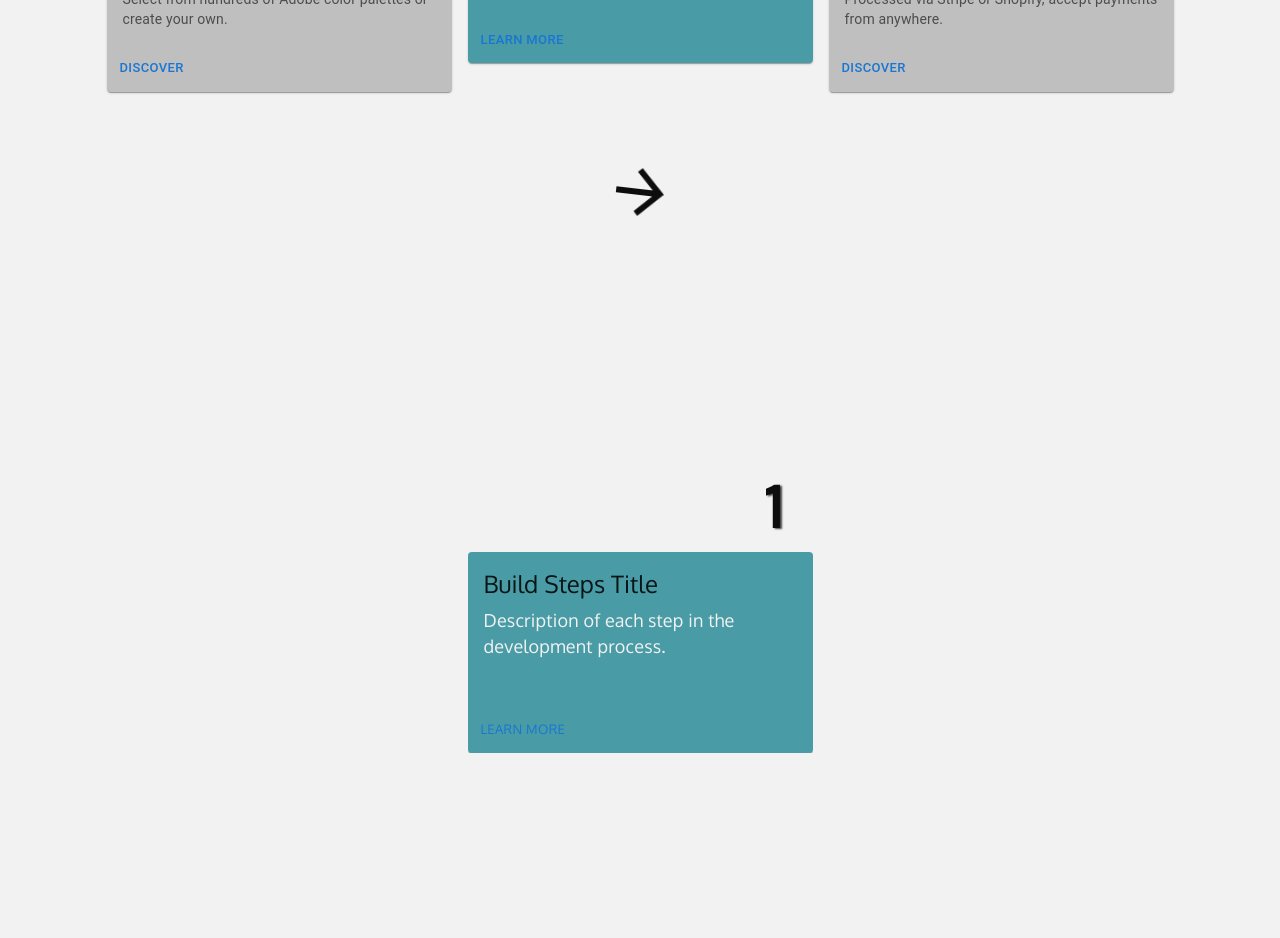
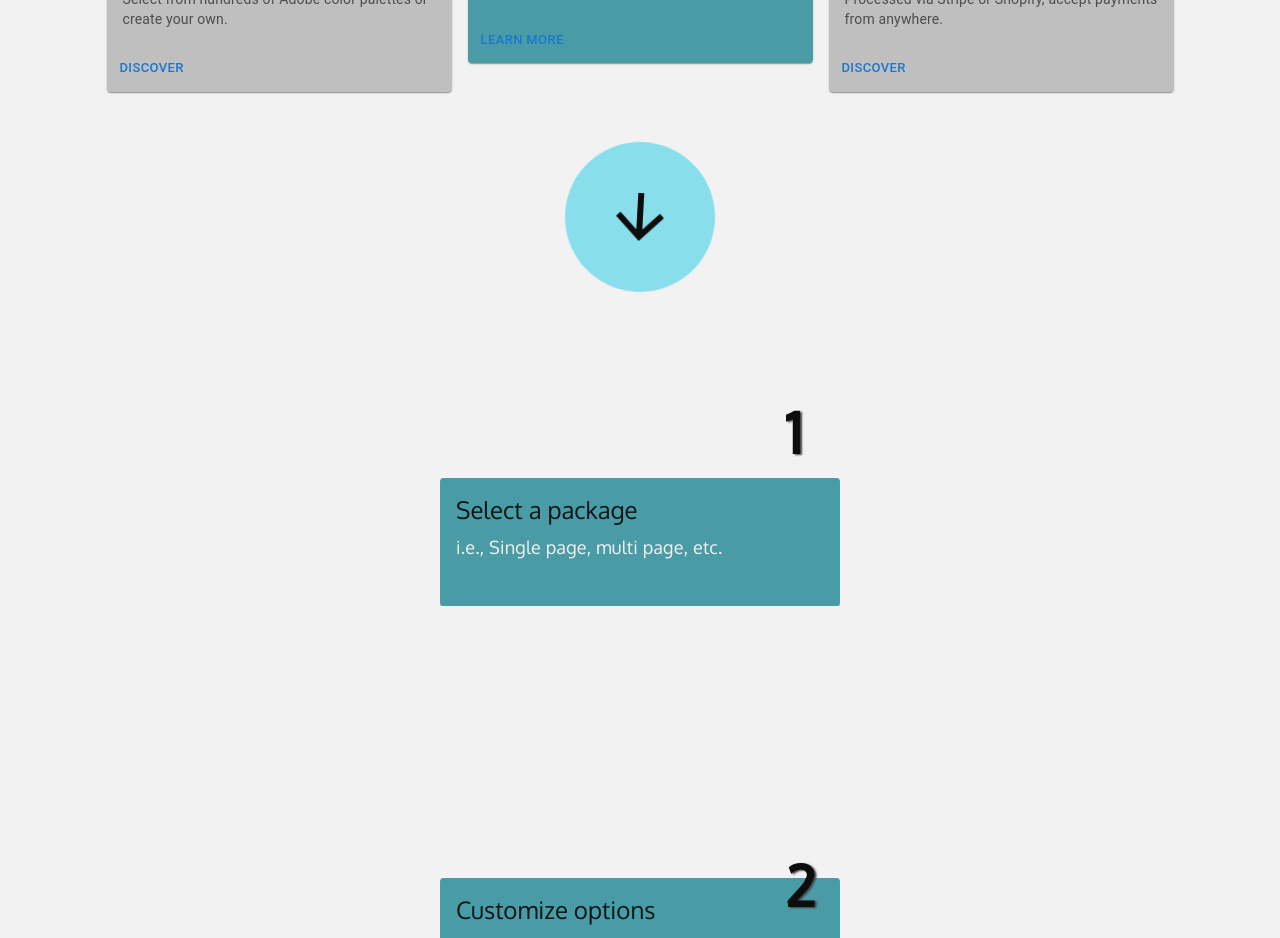
Before and after one commit to argounova/turn17-media, a Next.js app: page / in a window 1280 px wide. Shown: the part 940-1878 px from the top of the page. Built offline with nearby package versions, Linux system fonts and the light colour scheme; no server answers.

Commit message:
button component and steps object array

```diff
--- /dev/null
+++ b/components/Button/index.jsx
@@ -0,0 +1,19 @@
+import * as React from "react"
+import Link from "next/link"
+import { MdArrowForward as Arrow } from "react-icons/md"
+import { Styles } from "./style"
+
+const Button = ({ text, to, href, arrow }) => {
+  return (
+    <Styles>
+      <Link href={href} style={{ textDecoration: 'none' }}>
+      {text}
+      {arrow || to ?
+        <Arrow style={{ marginLeft: "10px" }} />
+       : null }
+       </Link>
+    </Styles>
+  )
+}
+
+export default Button
--- /dev/null
+++ b/components/Button/style.js
@@ -0,0 +1,49 @@
+import styled from "@emotion/styled"
+
+export const Styles = styled.button`
+  color: var(--char0);
+  background-color: transparent;
+  font-family: "Oxygen", sans-serif;
+  font-size: 2.5rem;
+  border: 0;
+  text-decoration: none;
+  padding: 0;
+  transition: color 0.3s ease;
+  text-transform: capitalize;
+  font-weight: 700;
+  position: relative;
+  padding-bottom: 15px;
+  display: inline-flex;
+  align-items: center;
+
+  @media(max-width:800px) {
+    font-size: 2rem;
+  }
+
+  &::after {
+    content: "";
+    display: block;
+    position: absolute;
+    height: 3px;
+    left: 0;
+    right: 0;
+    bottom: 8px;
+    background-color: var(--char5);
+    transition: left 0.3s ease;
+  }
+
+  &:focus {
+    color: var(--mb1-3);
+  }
+
+  @media (hover: hover) {
+    &:hover {
+      cursor: pointer;
+      color: var(--primary);
+
+      &::after {
+        left: 100%;
+      }
+    }
+  }
+`
--- a/components/DownArrow.jsx
+++ b/components/DownArrow.jsx
@@ -7,10 +7,14 @@ export default function DownArrow() {
         <>
             <motion.div
                 style={{
-                    height: '200px',
+                    height: '50px',
+                    width: '50px',
                     display: 'flex',
                     justifyContent: 'center',
                     alignItems: 'center',
+                    backgroundColor: 'var(--mb1-3)',
+                    borderRadius: '50%',
+                    margin: '100px 0px'
                 }}
                 animate={{
                     scale: [2, 3, 3, 2, 2],
--- a/components/FinishedSiteEx.jsx
+++ b/components/FinishedSiteEx.jsx
@@ -9,7 +9,10 @@ export default function FinishedSiteEx() {
             <motion.div
                     initial={{ opacity: 0 }}
                     whileInView={{ opacity: 1 }}
-                    transition={{ duration: 1.5 }}
+                    transition={{ duration: 2.5 }}
+                    style={{
+                        marginBottom: '2%'
+                    }}
             >
                 <div>
                     <h2
--- a/components/Parallax/Parallax.jsx
+++ b/components/Parallax/Parallax.jsx
@@ -1,18 +1,25 @@
 import { ParallaxStyles } from "./style"
 import { useRef } from "react";
+import * as React from 'react';
+import Card from '@mui/material/Card';
+import CardActions from '@mui/material/CardActions';
+import CardActionArea from '@mui/material/CardActionArea';
+import CardContent from '@mui/material/CardContent';
+import Button from '@mui/material/Button';
+import Typography from '@mui/material/Typography';
 import {
   motion,
   useScroll,
   useSpring,
   useTransform,
-} from "framer-motion";
-import FeatureTextCard from "../FeatureTextCard";
+} from "framer-motion"
+import steps from "./steps"
 
 function useParallax(value, distance) {
   return useTransform(value, [0, 1], [-distance, distance]);
 }
 
-function Step({ id }) {
+function Step({ title, subtitle, step }) {
   const ref = useRef(null);
   const { scrollYProgress } = useScroll({ target: ref });
   const y = useParallax(scrollYProgress, 300);
@@ -20,12 +27,23 @@ function Step({ id }) {
   return (
     <section>
       <div ref={ref}>
-        <FeatureTextCard
-          title="Build Steps Title"
-          description="Description of each step in the development process."
-        />
+        <Card sx={{
+        maxWidth: 400,
+        backgroundColor: 'var(--mb1-2)',
+        }}>
+          <CardActionArea>
+            <CardContent>
+              <Typography gutterBottom variant="h5" component="div">
+                {title}
+              </Typography>
+              <Typography variant="body2" color='var(--char0)' align='left'>
+                {subtitle}
+              </Typography>
+            </CardContent>
+          </CardActionArea>
+        </Card>
       </div>
-      <motion.h2 style={{ y }}>{id}</motion.h2>
+      <motion.h2 style={{ y }}>{step}</motion.h2>
     </section>
   );
 }
@@ -42,8 +60,13 @@ export default function Parallax() {
     <>
       <main>
         <ParallaxStyles>
-          {[1, 2, 3, 4, 5].map((step) => (
-            <Step id={step} key={step}/>
+          {steps.map((step) => (
+            <Step
+              key={ step.step }
+              title={ step.title }
+              subtitle={ step.subtitle }
+              step={ step.step }
+            />
           ))}
           <motion.div className="progress" style={{ scaleX }} />
         </ParallaxStyles>
--- /dev/null
+++ b/components/Parallax/steps.js
@@ -0,0 +1,29 @@
+const steps = [
+    {
+        step: '1',
+        title: 'Select a package',
+        subtitle: 'i.e., Single page, multi page, etc.'
+    },
+    {
+        step: '2',
+        title: 'Customize options',
+        subtitle: 'Choose colors, fonts, layouts and more.'
+    },
+    {
+        step: '3',
+        title: 'Enter additional information',
+        subtitle: 'Add special requests, details or extra features you would like to explore.'
+    },
+    {
+        step: '4',
+        title: 'Scheduling',
+        subtitle: 'Select 1x1 Zoom sessions and site ETA on our calender.'
+    },
+    {
+        step: '5',
+        title: 'Finalize choices',
+        subtitle: 'Confirm all selections and pay deposit.'
+    },
+]
+
+export default steps
--- a/components/Parallax/style.js
+++ b/components/Parallax/style.js
@@ -66,13 +66,13 @@ export const ParallaxStyles = styled.div`
     text-shadow: 2px 1px 2px var(--char3);
 
     @media(min-width:767px) {
-      left: calc(50% + 125px);
+      left: calc(50% + 145px);
     }
 
   }
 
   section {
-    height: 90vh;
+    height: 50vh;
     display: flex;
     justify-content: center;
     align-items: center;
@@ -82,7 +82,7 @@ export const ParallaxStyles = styled.div`
   }
 
   section > div {
-    width: fit-content;
+    width: 100%;
     height: auto;
     position: relative;
     max-height: 90vh;
--- a/components/TopNavigation.jsx
+++ b/components/TopNavigation.jsx
@@ -48,7 +48,7 @@ function TopNavigation() {
               display: { xs: 'none', md: 'flex' },
             }}
           >
-            <img src="/turn17-media-logo-v1-1.png" alt="Turn 17 Media Logo" style={{ width: '100px' }} />
+            <img src="/turn17-logo-main.png" alt="Turn 17 Media Logo" style={{ width: '100px' }} />
           </Typography>
           <Box sx={{ flexGrow: 1, display: { xs: 'none', md: 'flex' }, justifyContent: 'center', ml: '-100px' }}>
             {pages.map((page) => (
@@ -68,7 +68,7 @@ function TopNavigation() {
               display: { xs: 'flex', md: 'none' },
             }}
           >
-            <img src="/turn17-media-logo-v1-1.png" alt="Turn 17 Media Logo" style={{ width: '80px' }} />
+            <img src="/turn17-logo-main.png" alt="Turn 17 Media Logo" style={{ width: '80px' }} />
           </Typography>
           <Box sx={{ flexGrow: 1, display: { xs: 'flex', md: 'none' }, justifyContent: 'end' }}>
             <IconButton
--- a/src/pages/index.js
+++ b/src/pages/index.js
@@ -8,6 +8,7 @@ import MainFeatures from '../../components/MainFeatures'
 import DownArrow from '../../components/DownArrow'
 import Parallax from '../../components/Parallax/Parallax'
 import FinishedSiteEx from '../../components/FinishedSiteEx'
+import Button from '../../components/Button/index'
 import Footer from '../../components/Footer/Footer'
 
 const inter = Inter({ subsets: ['latin'] })
@@ -52,6 +53,11 @@ export default function Home({isConnected}) {
           <Parallax />
           <DownArrow />
           <FinishedSiteEx />
+          <Button
+            href='/'
+            text='Get Started'
+            arrow={true}
+          />
         </div>
         <Footer />
       </main>
```
Also changed, not shown: public/turn17-logo-main.png (added).
